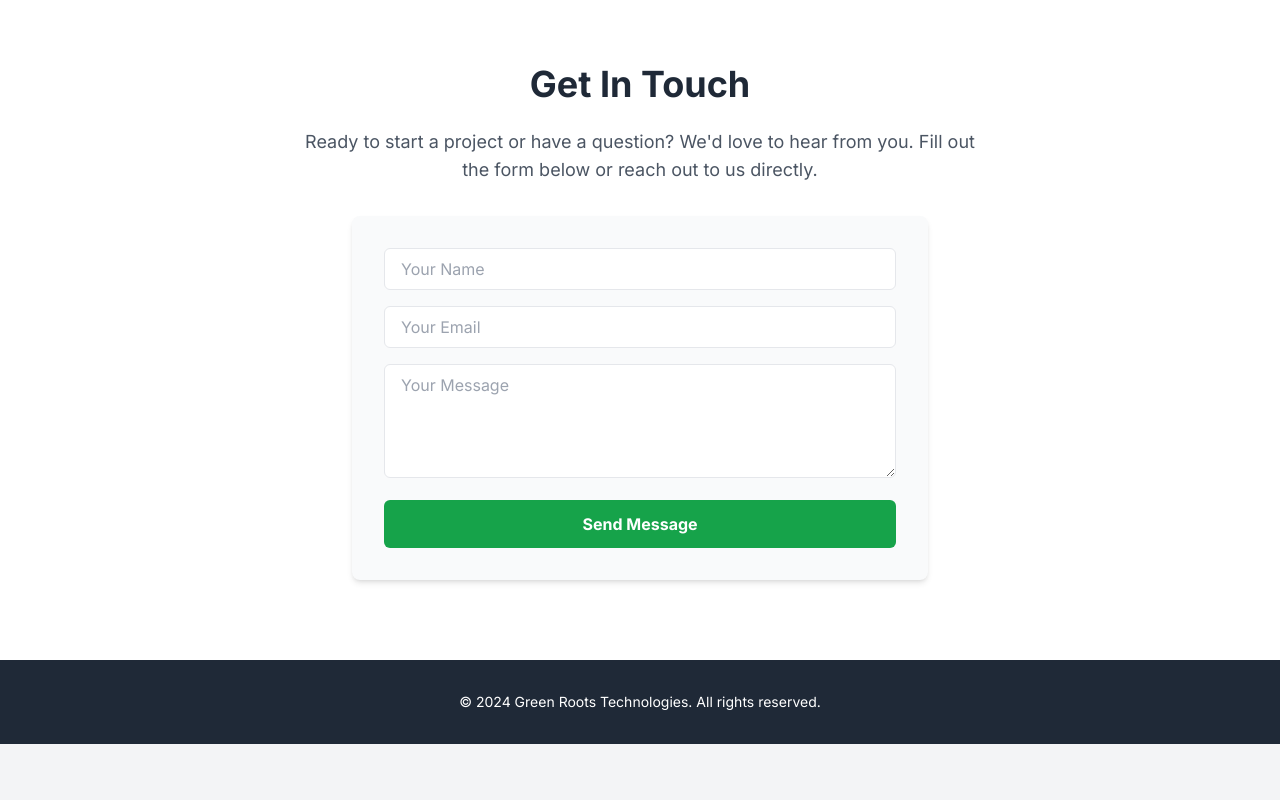
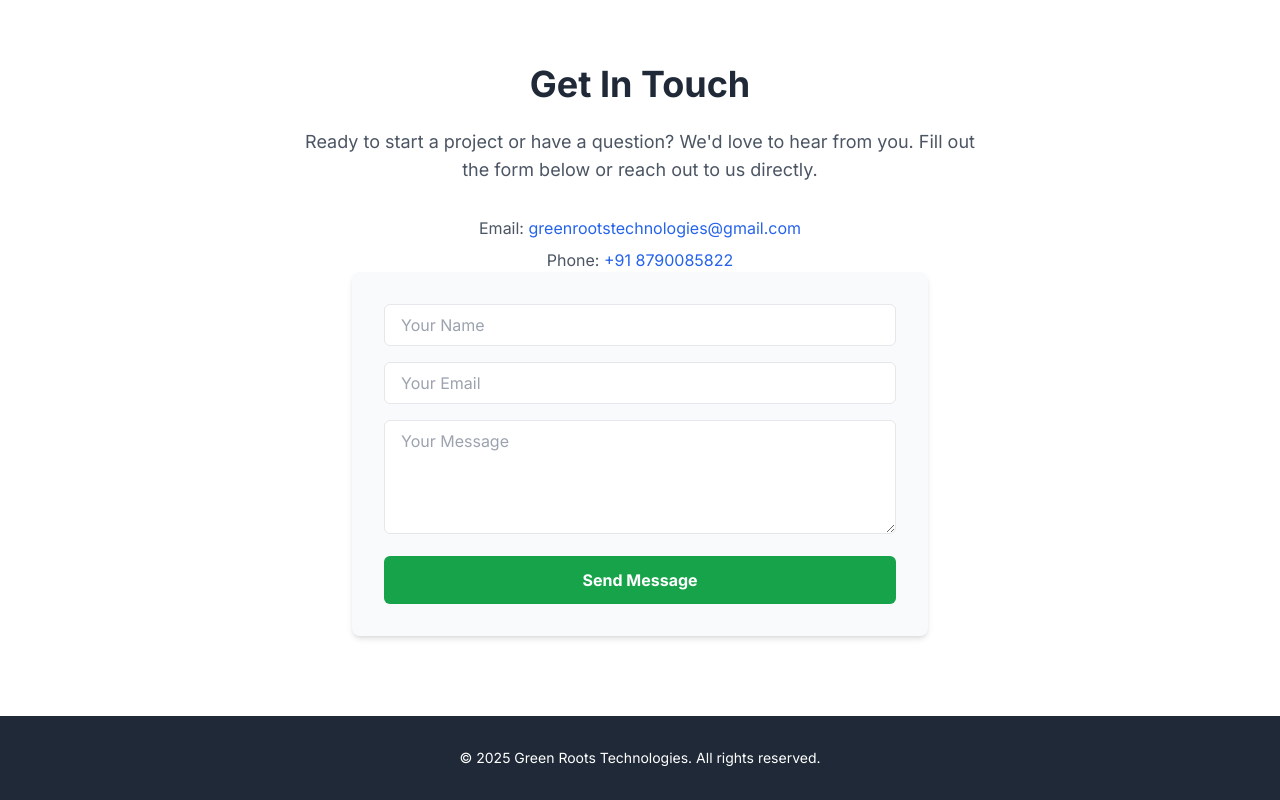
Before and after one commit to gunjilakshmidurga6-sketch/greenrootstechnologies, a plain HTML site: page index.html in a window 1280 px wide. Shown: the part 6744-7544 px from the top of the page. Before the commit the page ends 7488 px from the top, so only its background shows below. Drawn offline with nearby package versions, Linux system fonts and the light colour scheme.

Commit message:
Update index.html

```diff
--- a/index.html
+++ b/index.html
@@ -372,6 +372,10 @@
             <p class="max-w-2xl mx-auto text-lg text-gray-600 mb-8">
                 Ready to start a project or have a question? We'd love to hear from you. Fill out the form below or reach out to us directly.
             </p>
+            <div class="space-y-2 text-center text-gray-600">
+                <p>Email: <a href="mailto:contact@greenrootstech.com" class="text-blue-600 hover:underline">greenrootstechnologies@gmail.com</a></p>
+                <p>Phone: <a href="tel:+15551234567" class="text-blue-600 hover:underline">+91 8790085822</a></p>
+            </div>
             <div class="max-w-xl mx-auto p-8 bg-gray-50 rounded-lg shadow-md">
                 <form id="contact-form">
                     <div class="mb-4">
@@ -392,7 +396,7 @@
 
     <footer class="bg-gray-800 text-white py-8 text-center">
         <div class="container mx-auto">
-            <p class="text-sm">&copy; 2024 Green Roots Technologies. All rights reserved.</p>
+            <p class="text-sm">&copy; 2025 Green Roots Technologies. All rights reserved.</p>
         </div>
     </footer>
 
```
